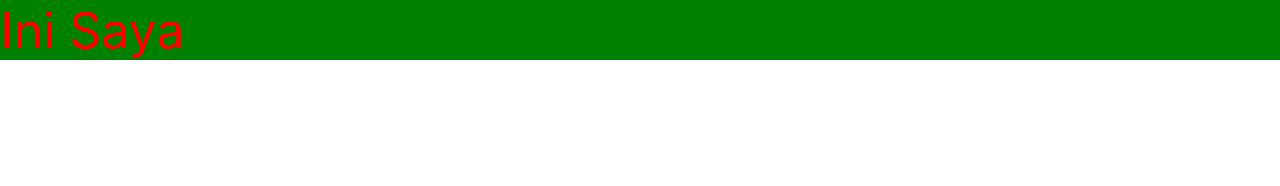
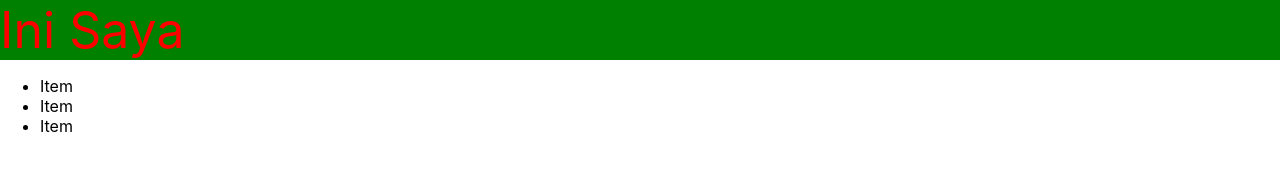
Before and after one commit to WendyYanto/web-programming-lesson-archive, a React (Create React App) app in the folder react/my-app/: page / in a window 1280 px wide. Shown: the top 186 px of the page. Built offline with nearby package versions, Linux system fonts and the light colour scheme.

Commit message:
session 20

```diff
--- a/react/my-app/src/App.js
+++ b/react/my-app/src/App.js
@@ -2,6 +2,7 @@ import './App.css'
 import { useEffect, useState } from 'react'
 
 import Text from './components/text'
+import ListItem from './components/list-item'
 
 function App() {
   const [info, setInfo] = useState('Ini Saya')
@@ -13,9 +14,9 @@ function App() {
     setLoading(false)
   }, 2000)
 
-  // setTimeout(() => {
-  //   setInfo('Tulisan lain')
-  // }, 5000)
+  // useEffect(() => {
+  //   console.log('loading is changed')
+  // }, [loading])
 
   function loadComponent() {
     if (loading) {
@@ -38,9 +39,16 @@ function App() {
 
   return (
     <div>
-      {
-        loadComponent()
-      }
+      <div>
+        { loadComponent() }
+      </div>
+      <div>
+        <ul>
+          <ListItem />
+          <ListItem />
+          <ListItem />
+        </ul>
+      </div>
     </div>
   )
 }
--- /dev/null
+++ b/react/my-app/src/components/list-item.js
@@ -0,0 +1,5 @@
+function ListItem() {
+  return <li>Item</li>
+}
+
+export default ListItem
--- a/react/my-app/src/components/text.js
+++ b/react/my-app/src/components/text.js
@@ -1,6 +1,6 @@
 // import './text.css'
 
-import { useEffect } from "react"
+import { useEffect } from 'react'
 
 function Text(props) {
   const content = props.content
@@ -9,16 +9,41 @@ function Text(props) {
 
   useEffect(() => {
     // mounting
+    // window.addEventListener('click', windowClicked)
     console.log('Text is mounted')
 
     return () => {
+      // unmounting
       console.log('Text is unmounted')
+      // window.removeEventListener('click', windowClicked)
     }
   }, [])
 
+  // function windowClicked() {
+  //   console.log('window is clicked')
+  // }
+
+  useEffect(() => {
+    // mounting && updating
+    console.log('Content is updated')
+  }, [content])
+
+  useEffect(() => {
+    // mounting && updating
+    console.log('Color is updated')
+  }, [color])
+
+  function onDivClicked() {
+    console.log('div is clicked')
+  }
+
   return (
-    <div className="text" style={{ color, backgroundColor, fontSize:'50px' }}>
-      { content }
+    <div
+      // onClick={() => console.log('div is clicked')}
+      onClick={onDivClicked}
+      className="text"
+      style={{ color, backgroundColor, fontSize: '50px' }}>
+        { content }
     </div>
   )
 }
```
